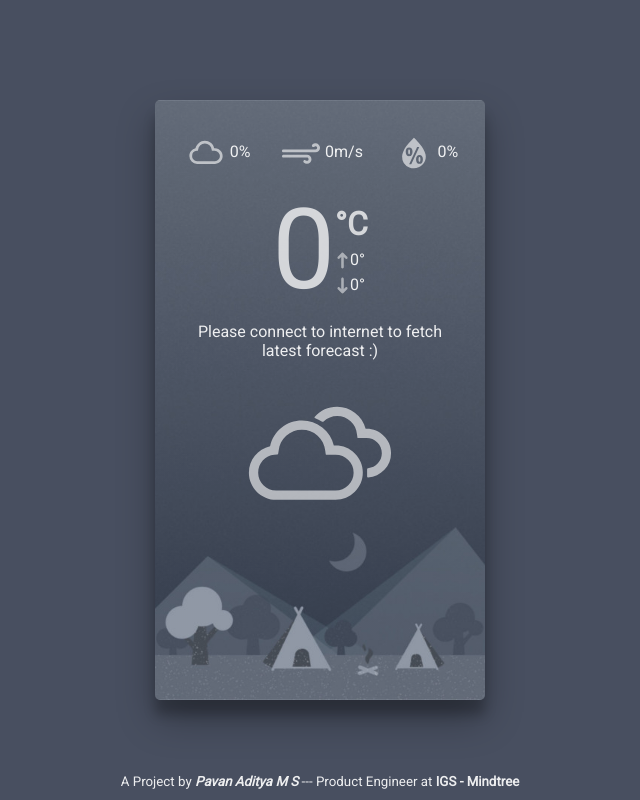
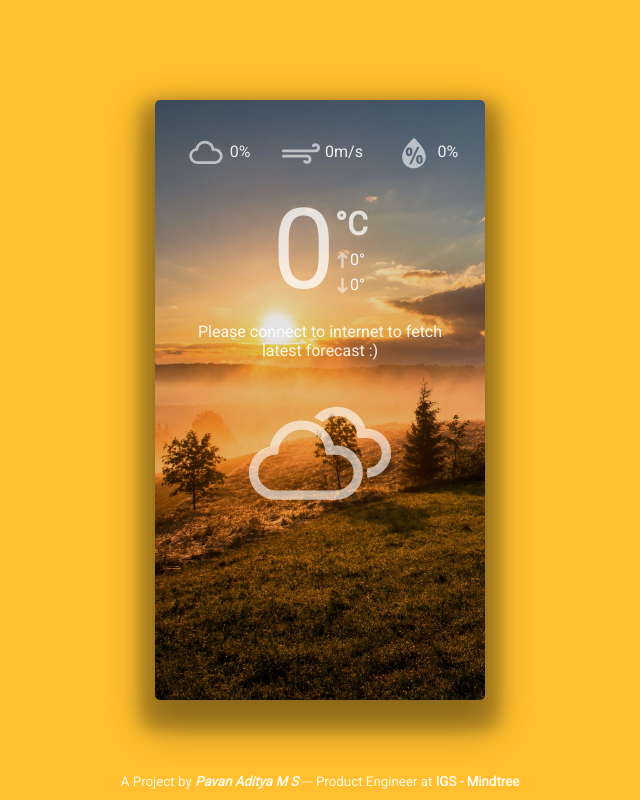
Before and after one commit to PavanAditya/weather-forecast-app, a Vue app: page / in a window 1280 px wide. Shown: the whole page, without its empty margins (320-960 px from the left). Built offline with nearby package versions, Linux system fonts and the light colour scheme; no server answers.

Commit message:
background images and app color changed

```diff
--- a/src/App.vue
+++ b/src/App.vue
@@ -33,7 +33,7 @@ export default {
     period () {
       let hour = this.date.getHours();
 
-      return (hour > 5 && hour < 18) ? 'app--day' : 'app--night';
+      return (hour > 5 && hour < 18) ? 'app--night' : 'app--day';
     }
   }
 }
@@ -73,20 +73,20 @@ a {
 }
 
 .app--day {
-  /*background: linear-gradient(to bottom right, #6CB9C8, #6CB9C8) no-repeat;*/
-  background-color: #6cb9c8;
+  /*background: linear-gradient(to bottom right, #ffb610, #ffb610) no-repeat;*/
+  background-color: #ffbf2e;
 }
 
 .app--night {
-  /*background: linear-gradient(to bottom right, #484F60, #484F60) no-repeat;*/
-  background-color: #484f60;
+  /*background: linear-gradient(to bottom right, #171718, #171718) no-repeat;*/
+  background-color: #171718;
 }
 
 .app--day a:hover {
-  color: rgba(46, 146, 167, 0.9);
+  color: #ff4d00c4;
 }
 
 .app--night a:hover {
-  color: rgba(0, 0, 0, 0.5);
+  color: #524db3;
 }
 </style>
--- a/src/components/AppCredits.vue
+++ b/src/components/AppCredits.vue
@@ -23,8 +23,7 @@ export default {
     year: {
       type: Number,
       required: true
-    },
-    blank: ' '
+    }
   }
 }
 </script>
--- a/src/components/WeatherApp.vue
+++ b/src/components/WeatherApp.vue
@@ -56,7 +56,7 @@ main {
   justify-content: space-around;
   align-items: center;
 
-  box-shadow: 0 19px 38px rgba(0, 0, 0, 0.3), 0 15px 12px rgba(0, 0, 0, 0.22);
+  box-shadow: 0 19px 38px 10px rgba(0, 0, 0, 0.3), 0 15px 15px 15px rgba(0, 0, 0, 0.22);
 }
 
 .app--day {
```
Also changed, not shown: src/assets/images/morning.jpg, src/assets/images/night.jpg.
